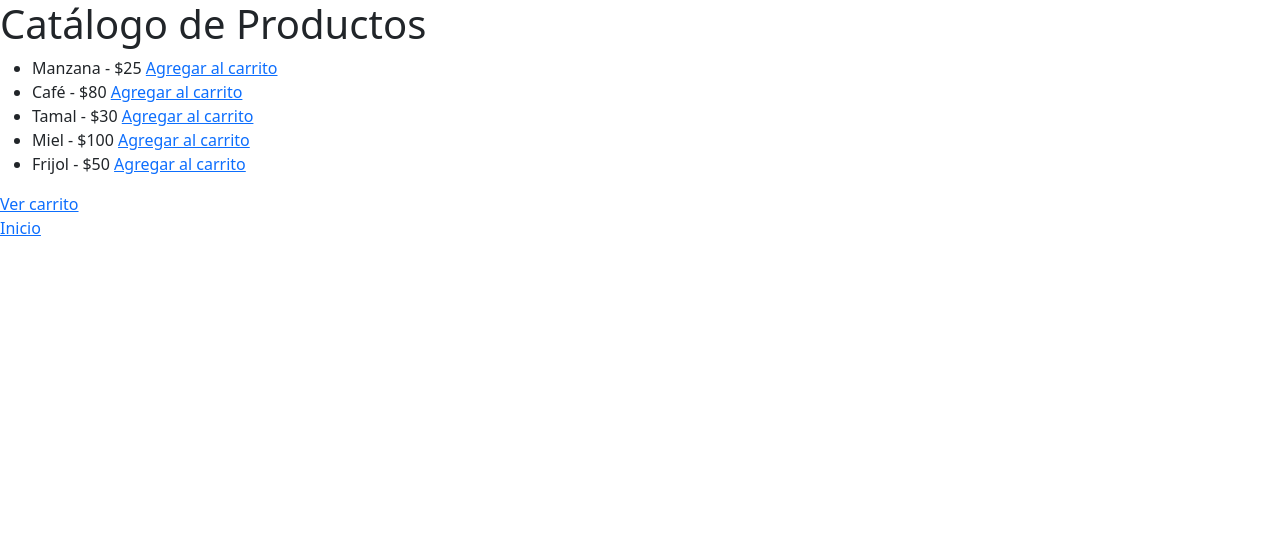
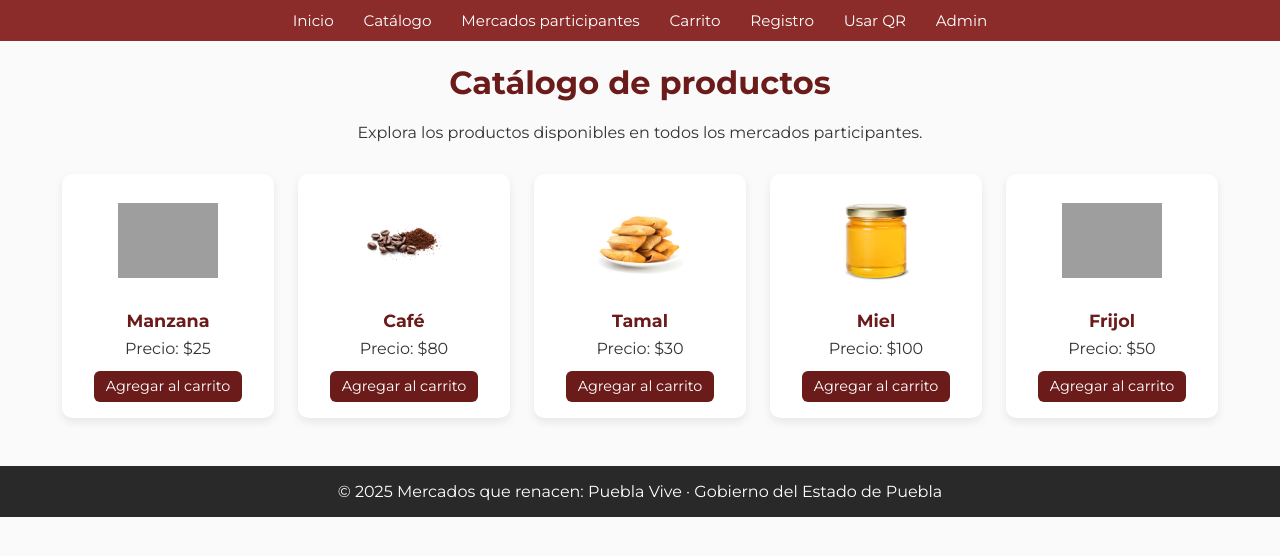
Before and after one commit to SSIEETEE7/qr-subsidios-app, a Flask app: page /catalogo in a window 1280 px wide. Shown: the top 556 px of the page. Run offline with Flask 3, Linux system fonts and the light colour scheme; grey boxes are pictures that could not be loaded.

Commit message:
Fix: corregido botón de Mercados a mercados_view y dinámico

```diff
--- a/static/style.css
+++ b/static/style.css
@@ -1,31 +1,34 @@
 body {
   font-family: 'Montserrat', sans-serif;
+  background-color: #fafafa;
   margin: 0;
   padding: 0;
-  background-color: #f5f5f5;
+  color: #333;
 }
 
 .top-bar {
-  background-color: #5a0000;
-  text-align: left;
+  background-color: #6a1b1a;
   padding: 0.5rem 1rem;
+  display: flex;
+  align-items: center;
 }
 
 .logo {
-  height: 60px;
+  height: 50px;
 }
 
 nav {
-  background-color: #800000;
-  padding: 1rem;
+  background-color: #8b2c2b;
+  padding: 0.7rem;
   text-align: center;
 }
 
 nav a {
-  color: white;
+  color: #fff;
   text-decoration: none;
   margin: 0 0.8rem;
-  font-weight: 600;
+  font-weight: 500;
+  font-size: 0.95rem;
 }
 
 nav a:hover {
@@ -33,30 +36,31 @@ nav a:hover {
 }
 
 .hero {
-  width: 100%;
-  height: 300px;
   background-size: cover;
   background-position: center;
+  height: 280px;
   display: flex;
+  flex-direction: column;
+  justify-content: center;
   align-items: center;
-  justify-content: center;
+  text-align: center;
   color: white;
-  text-align: center;
   padding: 1rem;
 }
 
 .hero h1 {
   font-size: 2rem;
-  background-color: rgba(128, 0, 0, 0.85);
+  background-color: rgba(128, 0, 0, 0.8);
   padding: 1rem;
   border-radius: 10px;
   margin: 0;
+  font-weight: 600;
 }
 
 .hero p {
   font-size: 1rem;
   margin-top: 0.5rem;
-  background-color: rgba(90, 0, 0, 0.8);
+  background-color: rgba(90, 0, 0, 0.75);
   padding: 0.5rem 1rem;
   border-radius: 8px;
 }
@@ -66,39 +70,90 @@ nav a:hover {
   flex-wrap: wrap;
   justify-content: center;
   padding: 2rem;
-  gap: 1.5rem;
+  gap: 2rem;
 }
 
 .seccion {
-  width: 130px;
-  background-color: white;
-  border-radius: 10px;
+  width: 160px;
+  background-color: #ffffff;
+  border-radius: 12px;
   padding: 1rem;
-  box-shadow: 0 2px 5px rgba(0,0,0,0.1);
+  box-shadow: 0 4px 8px rgba(0,0,0,0.08);
   text-align: center;
-  transition: 0.3s;
+  transition: 0.3s ease;
 }
 
 .seccion:hover {
-  transform: scale(1.05);
+  transform: translateY(-5px);
 }
 
 .seccion img {
-  width: 50px;
-  height: 50px;
+  width: 60px;
+  height: 60px;
   margin-bottom: 0.5rem;
 }
 
 .seccion a {
   text-decoration: none;
-  color: #800000;
-  font-weight: bold;
+  color: #6a1b1a;
+  font-weight: 600;
+  font-size: 1rem;
 }
 
 footer {
-  background-color: #222;
+  background-color: #292929;
   color: white;
   text-align: center;
   padding: 1rem;
   margin-top: 3rem;
 }
+.productos {
+  display: flex;
+  flex-wrap: wrap;
+  justify-content: center;
+  gap: 1.5rem;
+  margin-top: 2rem;
+}
+
+.producto {
+  width: 180px;
+  background-color: #ffffff;
+  border-radius: 10px;
+  padding: 1rem;
+  text-align: center;
+  box-shadow: 0 4px 8px rgba(0,0,0,0.08);
+  transition: transform 0.3s;
+}
+
+.producto:hover {
+  transform: translateY(-4px);
+}
+
+.producto img {
+  width: 100px;
+  height: 100px;
+  object-fit: contain;
+  margin-bottom: 0.5rem;
+}
+
+.producto h3 {
+  font-size: 1.1rem;
+  color: #6a1b1a;
+  margin: 0.5rem 0;
+}
+
+.producto p {
+  margin: 0.3rem 0;
+  color: #333;
+}
+
+.producto a {
+  display: inline-block;
+  margin-top: 0.5rem;
+  background-color: #6a1b1a;
+  color: white;
+  padding: 0.4rem 0.7rem;
+  border-radius: 6px;
+  text-decoration: none;
+  font-size: 0.9rem;
+}
--- a/templates/catalogo.html
+++ b/templates/catalogo.html
@@ -1,25 +1,19 @@
-<!DOCTYPE html>
-<html lang="es">
-<head>
-    <meta charset="UTF-8">
-    <title>Catálogo de Productos</title>
-    <link href="https://cdn.jsdelivr.net/npm/bootstrap@5.3.2/dist/css/bootstrap.min.css" rel="stylesheet">
-    <link href="https://fonts.googleapis.com/css2?family=Montserrat:wght@400;500;700&display=swap" rel="stylesheet">
-    <link rel="stylesheet" href="{{ url_for('static', filename='styles.css') }}">
+{% extends 'base.html' %}
 
+{% block title %}Catálogo de productos{% endblock %}
 
-</head>
-<body>
-    <h1>Catálogo de Productos</h1>
-    <ul>
-        {% for producto in productos %}
-            <li>
-                {{ producto.nombre }} - ${{ producto.precio }}
-                <a href="{{ url_for('agregar_al_carrito', producto_id=producto.id) }}">Agregar al carrito</a>
-            </li>
-        {% endfor %}
-    </ul>
-    <a href="{{ url_for('carrito') }}">Ver carrito</a><br>
-    <a href="{{ url_for('index') }}">Inicio</a>
-</body>
-</html>
+{% block content %}
+  <h1 style="text-align: center; color: #6a1b1a;">Catálogo de productos</h1>
+  <p style="text-align: center;">Explora los productos disponibles en todos los mercados participantes.</p>
+
+  <div class="productos">
+    {% for producto in productos %}
+      <div class="producto">
+        <img src="{{ url_for('static', filename='img/' ~ producto.imagen) }}" alt="{{ producto.nombre }}">
+        <h3>{{ producto.nombre }}</h3>
+        <p>Precio: ${{ producto.precio }}</p>
+        <a href="{{ url_for('agregar_al_carrito', producto_nombre=producto.nombre) }}">Agregar al carrito</a>
+      </div>
+    {% endfor %}
+  </div>
+{% endblock %}
```
